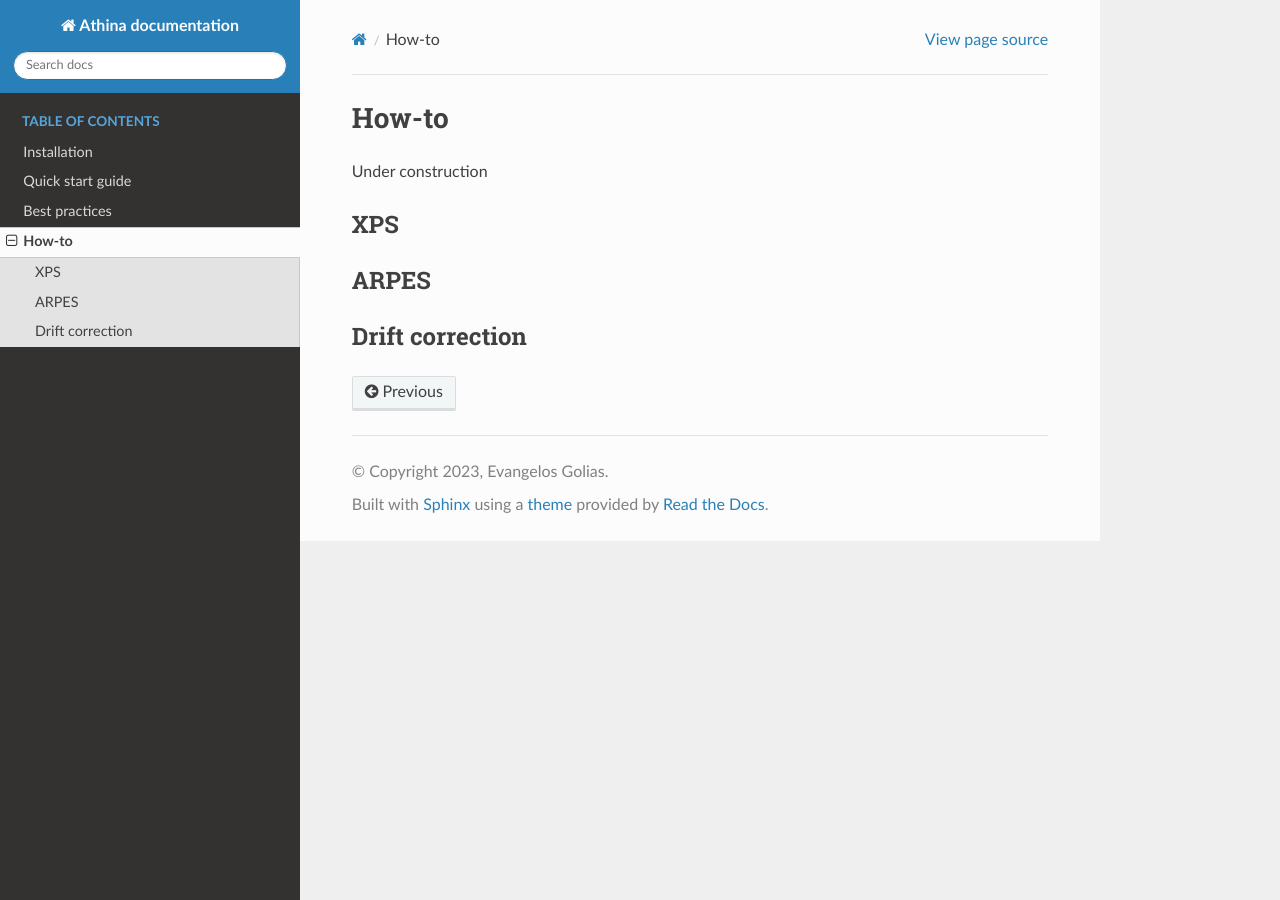
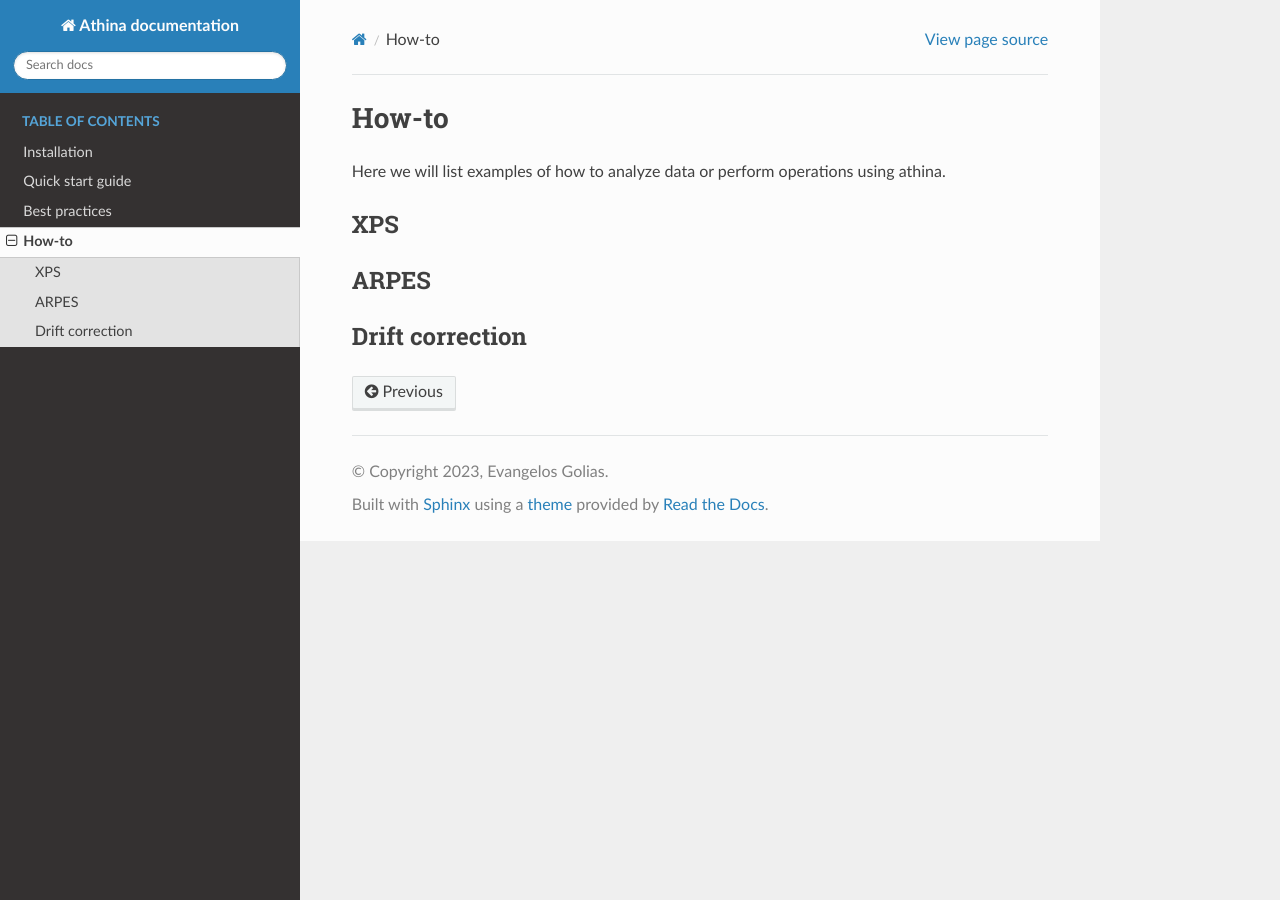
Before and after one commit to evangelosgolias/athina, a Sphinx documentation site: the page built from doc/source/files/howto.md, in a window 1280 px wide. Built offline with Sphinx 7.4.7 and the Read the Docs theme 2.0.0, drawn with Linux system fonts in a browser that asks for light colours.

Commit message:
Edits in docs

```diff
--- a/doc/source/files/howto.md
+++ b/doc/source/files/howto.md
@@ -1,6 +1,6 @@
 # How-to
 
-Under construction
+Here we will list examples of how to analyze data or perform operations using athina.
 
 ## XPS
 
```
Also changed, not shown: doc/source/files/installation.md (+1 -1 lines).
